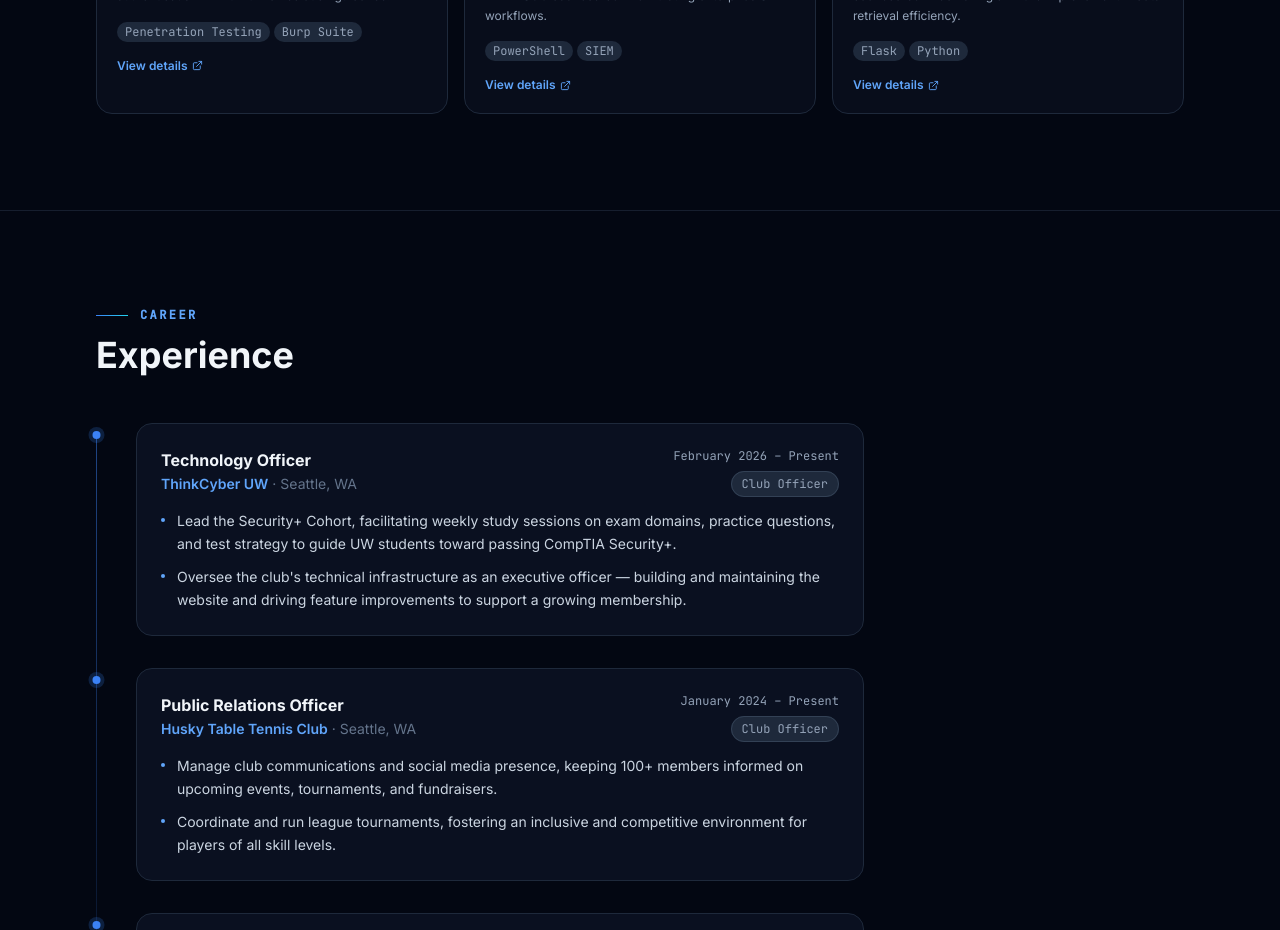
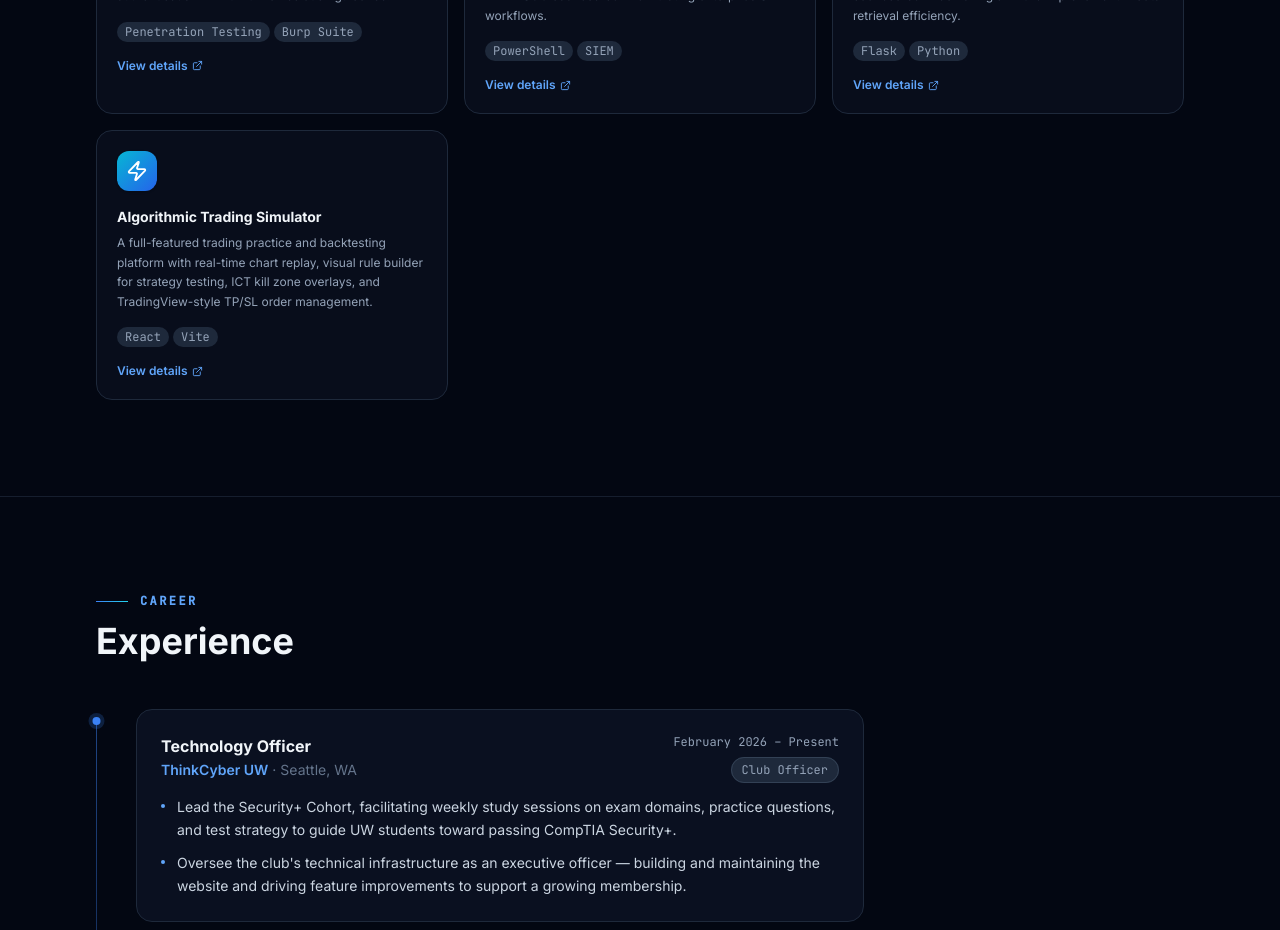
Before and after one commit to NateSal10/my-portfolio, a React (Vite) app: page / in a window 1280 px wide. Shown: the part 2360-3290 px from the top of the page. Built offline with nearby package versions, Linux system fonts and the light colour scheme.

Commit message:
feat: add Algorithmic Trading Simulator project

```diff
--- a/src/App.jsx
+++ b/src/App.jsx
@@ -160,6 +160,37 @@ const PROJECTS = [
       "Reduced data entry errors through robust server-side validation"
     ],
     architecture: "Browser → Flask Routes → Auth Middleware → Business Logic → SQLAlchemy ORM → MySQL"
+  },
+  {
+    id: "trading-simulator",
+    title: "Algorithmic Trading Simulator",
+    role: "Personal Project",
+    period: "March 2026 – Present",
+    status: "In Progress",
+    tags: ["React", "Vite", "TradingView Lightweight Charts", "Backtesting", "JavaScript"],
+    summary: "A full-featured trading practice and backtesting platform with real-time chart replay, visual rule builder for strategy testing, ICT kill zone overlays, and TradingView-style TP/SL order management.",
+    icon: <Zap size={22} />,
+    color: "from-cyan-500 to-blue-600",
+    featured: false,
+    microsoft: false,
+    noPage: false,
+    overview: "A browser-based trading simulator built from scratch in React, designed to replicate the feel of a live trading environment for practice and strategy backtesting. The platform supports historical chart replay at any timeframe, manual order execution with precise TP/SL control, and an automated backtesting engine with a drag-and-drop visual rule builder.",
+    problem: "Most trading simulators are either too simplified to build real skill or locked behind expensive subscriptions. There was no lightweight, open tool that combined realistic chart replay, order simulation, and a flexible backtesting engine in one place.",
+    solution: "Built a modular React application around TradingView's Lightweight Charts library. The replay engine streams historical OHLCV data bar-by-bar to simulate live conditions. A custom rule engine evaluates entry/exit conditions against historical data, supporting complex patterns like Break & Retest zones with automatic SL/TP calculation based on zone geometry and configurable R:R ratios.",
+    techDetails: [
+      { label: "Charting", value: "TradingView Lightweight Charts with custom primitives for TP/SL price lines, ICT kill zone overlays (BoxZonePrimitive), and candlestick rendering" },
+      { label: "Replay Engine", value: "Bar-by-bar OHLCV replay with configurable playback speed, timeframe switching, and accurate order fill simulation at historical prices" },
+      { label: "Rule Engine", value: "Visual condition builder supporting time-based zones, Break & Retest patterns, and crossover signals — each condition type computes entry, SL, and TP automatically" },
+      { label: "Backtesting", value: "Runs strategies across full historical datasets, producing trade logs with P&L, win rate, Sharpe ratio, max drawdown, and filterable results by outcome" },
+      { label: "ICT Concepts", value: "Kill zone session overlays (London, NY, Asia) with toggle controls; Break & Retest zone detection with multi-phase state tracking (breakout → retest → entry confirmation)" }
+    ],
+    outcomes: [
+      "Built complete replay engine with accurate limit/market order fill simulation",
+      "Implemented visual rule builder replacing 5 broken hardcoded preset strategies",
+      "Added Break & Retest zone condition with automatic SL/TP from zone geometry",
+      "Backtesting metrics include Sharpe ratio, max drawdown, win rate, and profit factor"
+    ],
+    architecture: "Chart Replay Engine → Bar Feed → Rule Engine → Signal Evaluation → Order Simulation → Results Aggregation → Trade Log"
   }
 ];
 
```
